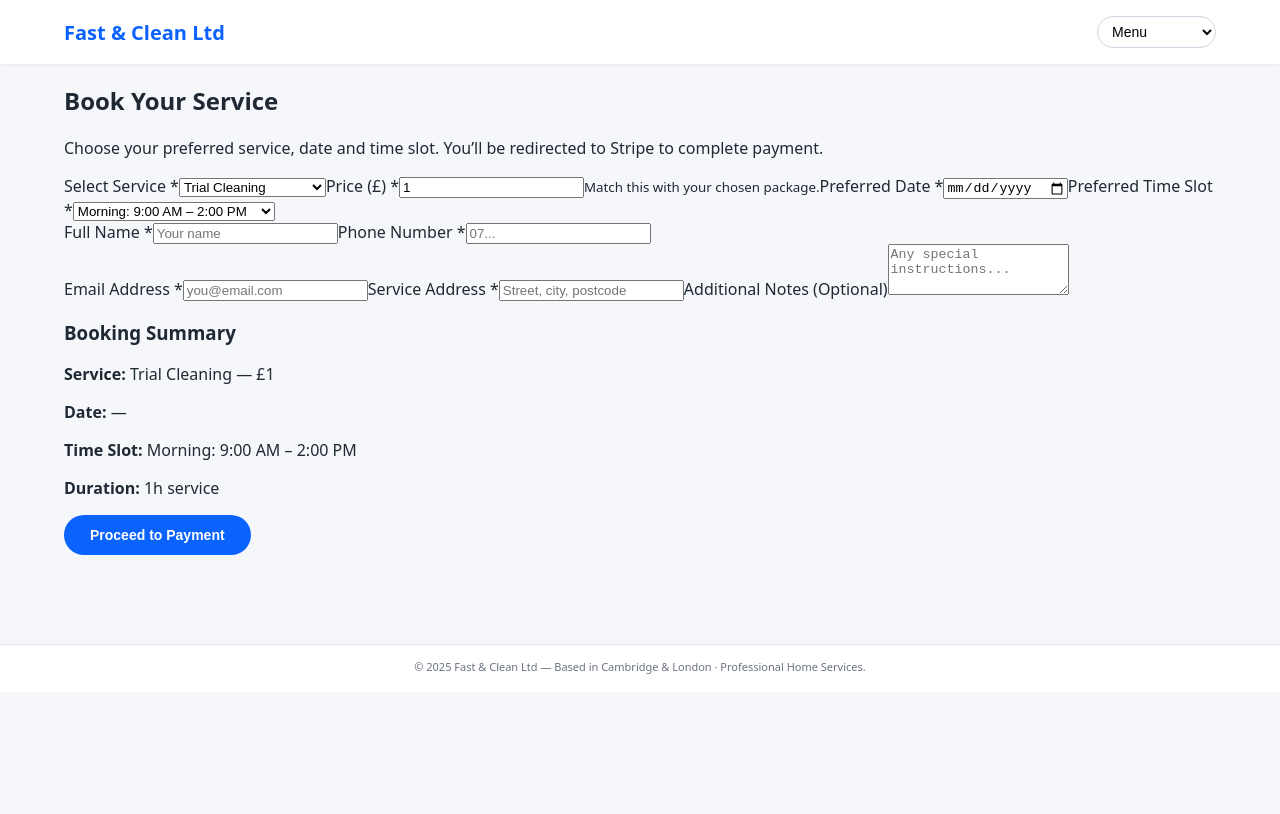
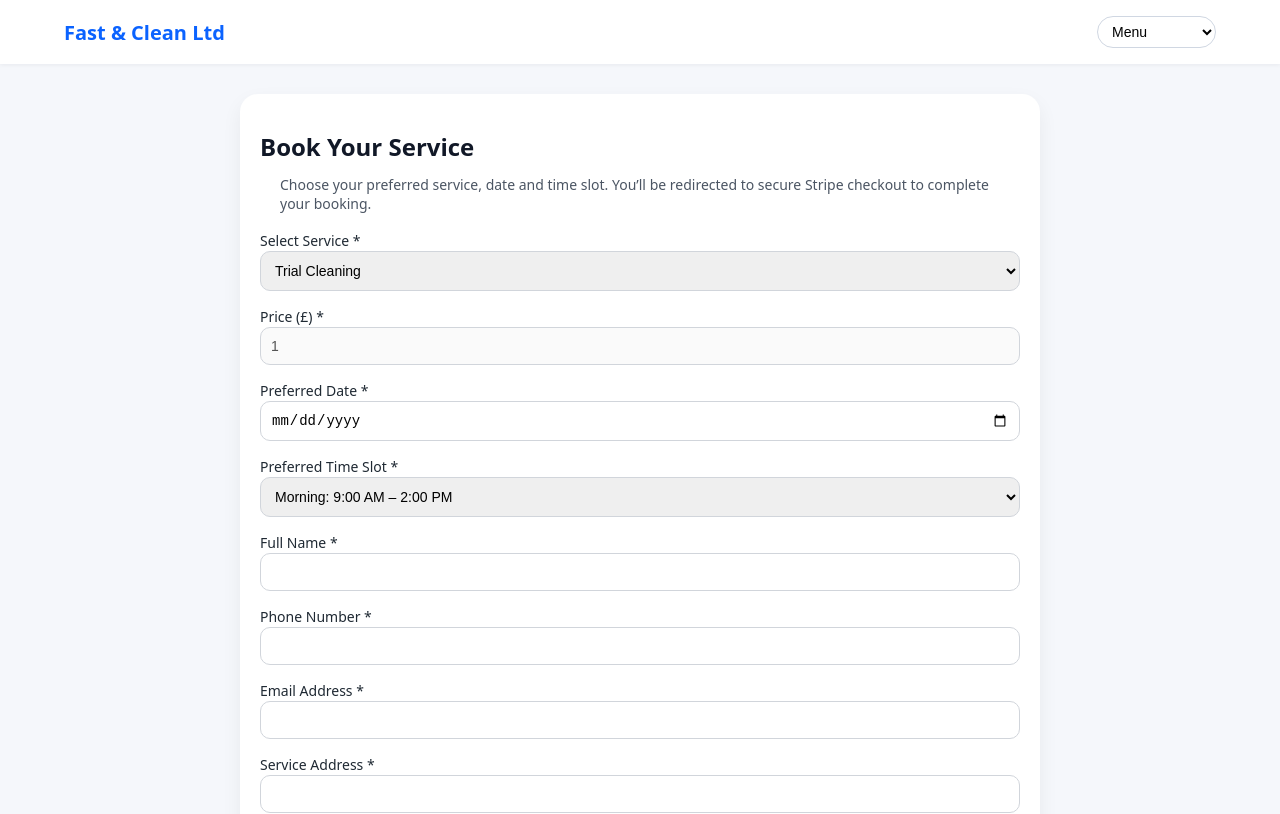
Before and after one commit to FastClean1/fastandclean-site, a React (Vite) app: page /book in a window 1280 px wide. Shown: the top 814 px of the page. Built offline with nearby package versions, Linux system fonts and the light colour scheme.

Commit message:
Update Book.jsx

```diff
--- a/src/Book.jsx
+++ b/src/Book.jsx
@@ -1,204 +1,146 @@
 import React, { useEffect, useMemo, useState } from "react";
 import { useLocation } from "react-router-dom";
-
-/**
- * Book.jsx
- * - Raccoglie dati cliente + appuntamento
- * - Manda 2 email con EmailJS (azienda + cliente)
- * - Poi redirect su Stripe Payment Link del servizio scelto
- */
 
 export default function Book() {
   const location = useLocation();
 
-  // ---- 1) Servizi + Stripe links + prezzi
   const services = useMemo(
     () => [
       {
         name: "Trial Cleaning",
+        price: 1,
         duration: "1h service",
-        priceFrom: 1,
         stripeLink: "https://buy.stripe.com/3cI3cwb4qaozez5akE7N606",
-        description:
-          "1-hour trial clean to experience our professional quality. Perfect for first-time customers.",
       },
       {
         name: "House Cleaning",
+        price: 95,
         duration: "3h service",
-        priceFrom: 95,
         stripeLink: "https://buy.stripe.com/eVq14o6Oa9kv8aH2Sc7N604",
-        description:
-          "Regular or deep cleaning for flats and houses, including kitchens, bathrooms and living areas.",
       },
       {
         name: "Office Cleaning",
+        price: 120,
         duration: "2h service",
-        priceFrom: 120,
         stripeLink: "https://buy.stripe.com/14A7sM6Oa1S38aHdwQ7N603",
-        description:
-          "Professional cleaning for offices, clinics and retail spaces with flexible schedules.",
       },
       {
         name: "Garden Maintenance",
+        price: 65,
         duration: "2h service",
-        priceFrom: 65,
         stripeLink: "https://buy.stripe.com/6oU4gAgoK9kvaiP8cw7N602",
-        description:
-          "Lawn mowing, hedge trimming, weeding and tidy-ups to keep your garden sharp all year.",
       },
       {
         name: "Landscaping",
+        price: 160,
         duration: "4h service",
-        priceFrom: 160,
         stripeLink: "https://buy.stripe.com/eVqcN6dcy7cnaiPgJ27N601",
-        description:
-          "Planting, design and outdoor improvements to refresh and upgrade your property.",
       },
       {
         name: "Handyman Repairs",
+        price: 80,
         duration: "2h service",
-        priceFrom: 80,
         stripeLink: "https://buy.stripe.com/3cIfZib4qdALbmTfEY7N600",
-        description:
-          "Minor repairs, furniture assembly, painting and general home & office fixes.",
       },
     ],
     []
   );
 
-  const defaultServiceName = services[0].name;
+  const params = new URLSearchParams(location.search);
+  const preselected = params.get("service");
 
-  // ---- 2) Stato form
-  const [selectedService, setSelectedService] = useState(defaultServiceName);
-  const [selectedPrice, setSelectedPrice] = useState(
-    services.find((s) => s.name === defaultServiceName)?.priceFrom || 0
+  const [selectedService, setSelectedService] = useState(
+    preselected || services[0].name
   );
+  const selectedObj = services.find((s) => s.name === selectedService);
 
   const [fullName, setFullName] = useState("");
+  const [phone, setPhone] = useState("");
   const [email, setEmail] = useState("");
-  const [phone, setPhone] = useState("");
-  const [date, setDate] = useState("");
-  const [timeSlot, setTimeSlot] = useState("Morning: 9:00 AM – 2:00 PM");
   const [address, setAddress] = useState("");
   const [notes, setNotes] = useState("");
 
-  const [loading, setLoading] = useState(false);
+  const [date, setDate] = useState("");
+  const [timeSlot, setTimeSlot] = useState("Morning: 9:00 AM – 2:00 PM");
+
   const [error, setError] = useState("");
+  const [sending, setSending] = useState(false);
 
-  // ---- 3) Pre-selezione servizio se arrivi da Home con state
   useEffect(() => {
-    const preselected = location.state?.serviceName;
-    if (preselected && services.some((s) => s.name === preselected)) {
-      setSelectedService(preselected);
-      const srv = services.find((s) => s.name === preselected);
-      setSelectedPrice(srv.priceFrom);
-    }
-  }, [location.state, services]);
+    if (preselected) setSelectedService(preselected);
+  }, [preselected]);
 
-  // ---- 4) Quando cambio servizio → aggiorno prezzo di default
-  useEffect(() => {
-    const srv = services.find((s) => s.name === selectedService);
-    if (srv) setSelectedPrice(srv.priceFrom);
-  }, [selectedService, services]);
+  const COMPANY_EMAIL = "fastandcleanoffice@gmail.com";
 
-  const currentService = services.find((s) => s.name === selectedService);
-
-  // ---- 5) EmailJS helpers
+  // EmailJS settings
+  const EMAILJS_PUBLIC_KEY = "5_Cvw67jXHmkH-d_u";
   const EMAILJS_SERVICE_ID = "service_fastandclean";
   const EMAILJS_TEMPLATE_ID = "template_1528593";
-  const EMAILJS_PUBLIC_KEY = "5_Cvw67jXHmkH-d_u"; // tua public key
 
   const sendEmails = async () => {
     if (!window.emailjs) {
-      throw new Error("EmailJS non è caricato (manca CDN in index.html).");
+      throw new Error("EmailJS not loaded. Check index.html CDN.");
     }
 
     const templateParams = {
-      service: selectedService,
-      price: `£${selectedPrice}`,
+      full_name: fullName,
+      phone,
+      email, // customer email
+      customer_email: email,
+      service: selectedObj.name,
+      price: `£${selectedObj.price}`,
       booking_date: date,
       booking_time: timeSlot,
       address,
-      full_name: fullName,
-      phone,
-      email, // IMPORTANT: questo è l'email cliente
       notes,
     };
 
-    // 1) email al CLIENTE
+    // 1) email to company
     await window.emailjs.send(
       EMAILJS_SERVICE_ID,
       EMAILJS_TEMPLATE_ID,
-      {
-        ...templateParams,
-        to_email: email, // alcuni template leggono {{to_email}}
-      },
+      { ...templateParams, email: COMPANY_EMAIL },
       EMAILJS_PUBLIC_KEY
     );
 
-    // 2) email all’AZIENDA
+    // 2) email to customer
     await window.emailjs.send(
       EMAILJS_SERVICE_ID,
       EMAILJS_TEMPLATE_ID,
-      {
-        ...templateParams,
-        to_email: "fastandcleanoffice@gmail.com",
-      },
+      { ...templateParams, email },
       EMAILJS_PUBLIC_KEY
     );
   };
 
-  // ---- 6) Submit → manda email → redirect Stripe
-  const handleSubmit = async (e) => {
-    e.preventDefault();
+  const handleProceed = async () => {
     setError("");
 
-    if (
-      !fullName ||
-      !email ||
-      !phone ||
-      !date ||
-      !timeSlot ||
-      !address ||
-      !selectedService
-    ) {
+    if (!date || !fullName || !email || !phone || !address) {
       setError("Please fill all required fields.");
       return;
     }
 
-    if (!currentService?.stripeLink) {
-      setError("Payment link not configured for this service.");
-      return;
-    }
-
     try {
-      setLoading(true);
-
+      setSending(true);
       await sendEmails();
-
-      // Redirect su Stripe Payment Link
-      window.location.href = currentService.stripeLink;
-    } catch (err) {
-      console.error(err);
+      window.location.href = selectedObj.stripeLink;
+    } catch (e) {
+      console.error(e);
       setError("There was a problem sending emails. Please try again.");
     } finally {
-      setLoading(false);
+      setSending(false);
     }
   };
 
   return (
-    <div className="page">
-      <section className="container book-wrap">
-        <h1 className="page-title">Book Your Service</h1>
-        <p className="page-subtitle">
-          Choose your preferred service, date and time slot. You’ll be redirected
-          to Stripe to complete payment.
+    <div className="booking-container">
+      <h1 className="booking-title">Book Your Service</h1>
+      <p className="section-subtitle" style={{ textAlign: "left" }}>
+        Choose your preferred service, date and time slot. You’ll be redirected to secure Stripe checkout to complete your booking.
       </p>
 
-        <form className="book-form" onSubmit={handleSubmit}>
-          {/* Service */}
-          <label className="field">
-            <span>Select Service *</span>
+      <div className="booking-form">
+        <label>Select Service *</label>
         <select
           value={selectedService}
           onChange={(e) => setSelectedService(e.target.value)}
@@ -209,122 +151,57 @@ export default function Book() {
             </option>
           ))}
         </select>
-          </label>
 
-          {/* Price */}
-          <label className="field">
-            <span>Price (£) *</span>
-            <input
-              type="number"
-              min="1"
-              step="1"
-              value={selectedPrice}
-              onChange={(e) => setSelectedPrice(Number(e.target.value))}
-            />
-            <small>Match this with your chosen package.</small>
-          </label>
+        <label>Price (£) *</label>
+        <input value={selectedObj.price} disabled />
 
-          {/* Date */}
-          <label className="field">
-            <span>Preferred Date *</span>
-            <input
-              type="date"
-              value={date}
-              onChange={(e) => setDate(e.target.value)}
-            />
-          </label>
+        <label>Preferred Date *</label>
+        <input type="date" value={date} onChange={(e) => setDate(e.target.value)} />
 
-          {/* Time slot */}
-          <label className="field">
-            <span>Preferred Time Slot *</span>
-            <select
-              value={timeSlot}
-              onChange={(e) => setTimeSlot(e.target.value)}
-            >
+        <label>Preferred Time Slot *</label>
+        <select value={timeSlot} onChange={(e) => setTimeSlot(e.target.value)}>
           <option>Morning: 9:00 AM – 2:00 PM</option>
           <option>Afternoon: 3:00 PM – 7:00 PM</option>
         </select>
-          </label>
 
-          {/* Name / phone */}
-          <div className="grid-2">
-            <label className="field">
-              <span>Full Name *</span>
-              <input
-                type="text"
-                value={fullName}
-                onChange={(e) => setFullName(e.target.value)}
-                placeholder="Your name"
-              />
-            </label>
-            <label className="field">
-              <span>Phone Number *</span>
-              <input
-                type="tel"
-                value={phone}
-                onChange={(e) => setPhone(e.target.value)}
-                placeholder="07..."
-              />
-            </label>
-          </div>
+        <label>Full Name *</label>
+        <input value={fullName} onChange={(e) => setFullName(e.target.value)} />
 
-          {/* Email */}
-          <label className="field">
-            <span>Email Address *</span>
+        <label>Phone Number *</label>
+        <input value={phone} onChange={(e) => setPhone(e.target.value)} />
+
+        <label>Email Address *</label>
         <input
           type="email"
           value={email}
           onChange={(e) => setEmail(e.target.value)}
-              placeholder="you@email.com"
         />
-          </label>
 
-          {/* Address */}
-          <label className="field">
-            <span>Service Address *</span>
-            <input
-              type="text"
-              value={address}
-              onChange={(e) => setAddress(e.target.value)}
-              placeholder="Street, city, postcode"
-            />
-          </label>
+        <label>Service Address *</label>
+        <input value={address} onChange={(e) => setAddress(e.target.value)} />
 
-          {/* Notes */}
-          <label className="field">
-            <span>Additional Notes (Optional)</span>
-            <textarea
-              value={notes}
-              onChange={(e) => setNotes(e.target.value)}
-              placeholder="Any special instructions..."
-              rows={3}
-            />
-          </label>
-
-          {/* Booking summary */}
-          <div className="summary-card">
-            <h3>Booking Summary</h3>
-            <p>
-              <strong>Service:</strong> {selectedService} — £{selectedPrice}
-            </p>
-            <p>
-              <strong>Date:</strong> {date || "—"}
-            </p>
-            <p>
-              <strong>Time Slot:</strong> {timeSlot || "—"}
-            </p>
-            <p>
-              <strong>Duration:</strong> {currentService?.duration || "—"}
-            </p>
+        <label>Additional Notes (Optional)</label>
+        <textarea value={notes} onChange={(e) => setNotes(e.target.value)} />
       </div>
 
-          {error && <div className="error">{error}</div>}
+      <div className="booking-summary">
+        <h2 style={{ marginTop: 0 }}>Booking Summary</h2>
+        <p><strong>Service:</strong> {selectedObj.name} — £{selectedObj.price}</p>
+        <p><strong>Date:</strong> {date || "—"}</p>
+        <p><strong>Time Slot:</strong> {timeSlot}</p>
+        <p><strong>Duration:</strong> {selectedObj.duration}</p>
+      </div>
 
-          <button className="btn-primary" type="submit" disabled={loading}>
-            {loading ? "Processing..." : "Proceed to Payment"}
+      {error && <div className="booking-error">{error}</div>}
+
+      <button
+        className="btn-primary full-width"
+        onClick={handleProceed}
+        disabled={sending}
+        style={{ marginTop: 14 }}
+      >
+        {sending ? "Sending..." : "Proceed to Payment"}
       </button>
-        </form>
-      </section>
     </div>
   );
 }
```
Lines whose indentation alone changed are shown as unchanged.
